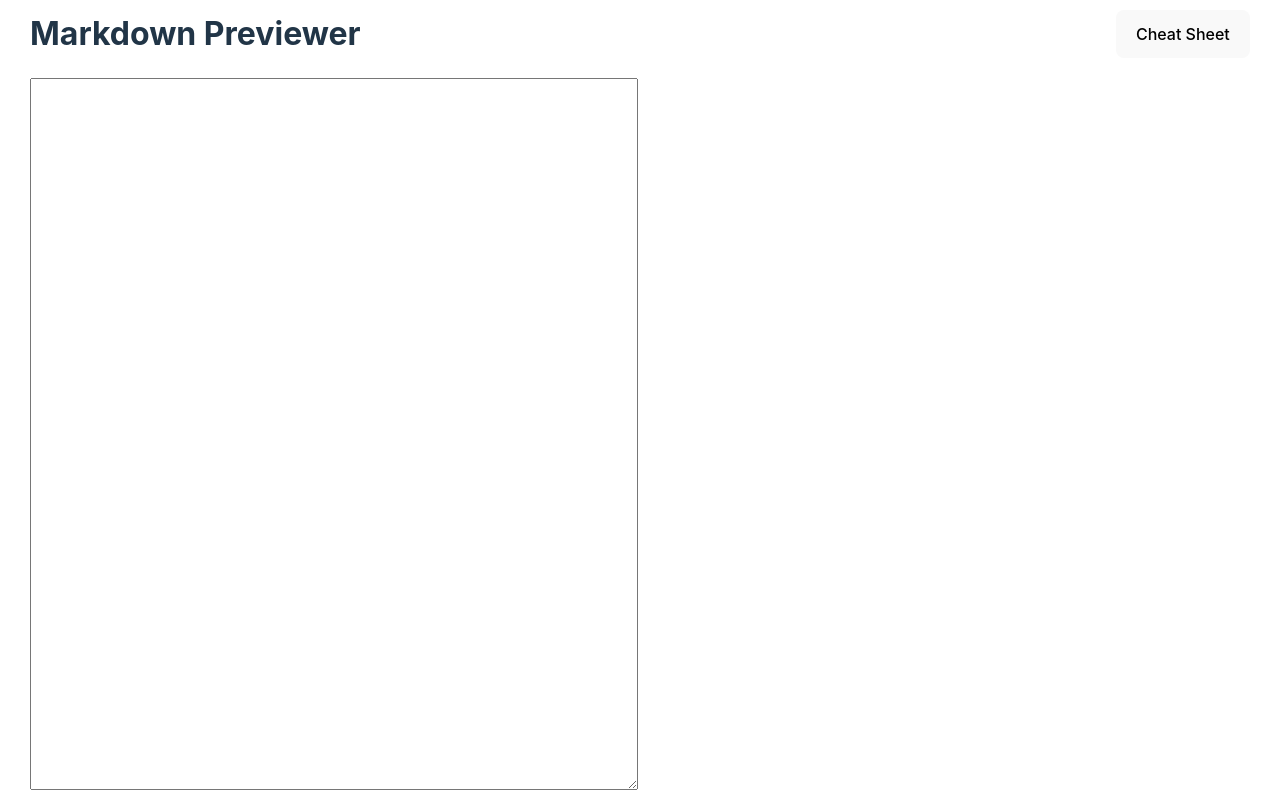
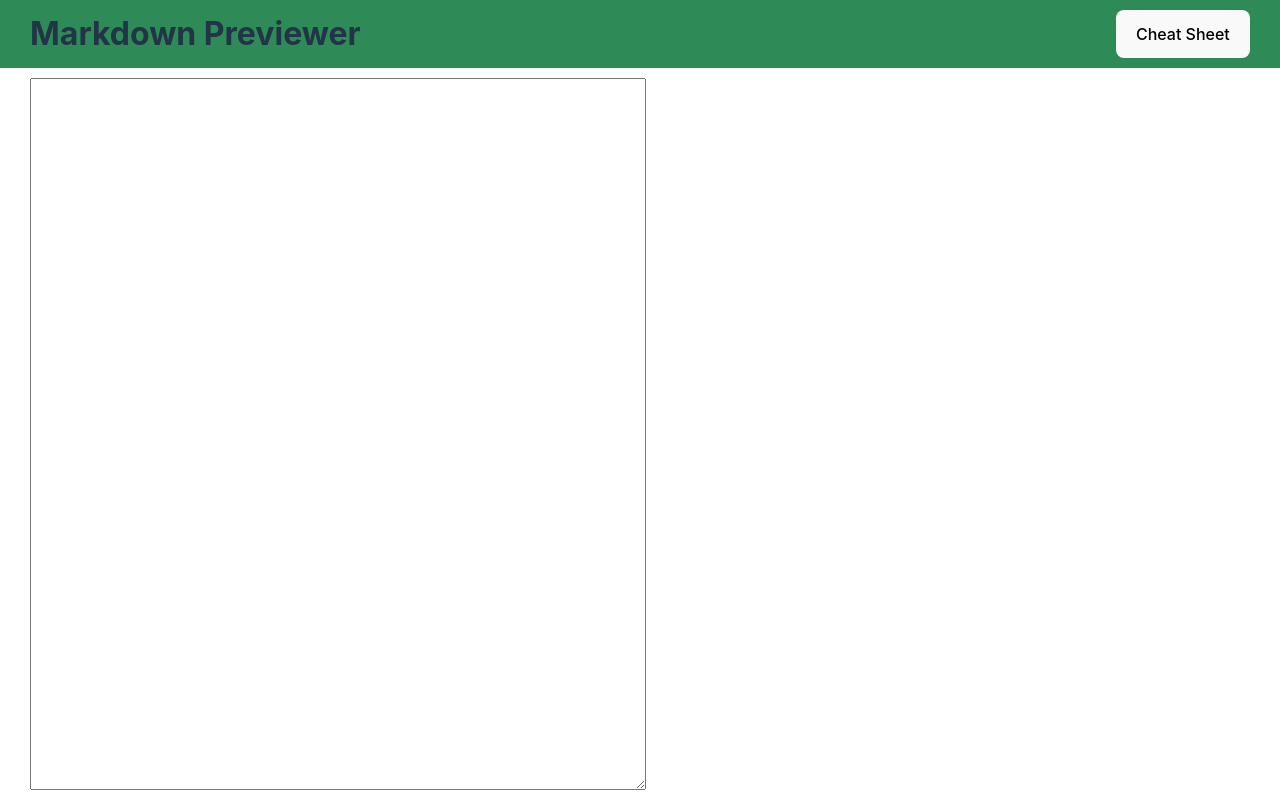
Before and after one commit to louvrecly/markdown-previewer, a React (Vite) app: page / in a window 1280 px wide. Built offline with nearby package versions, Linux system fonts and the light colour scheme.

Commit message:
adjust styling

```diff
--- a/src/components/HeaderBar.tsx
+++ b/src/components/HeaderBar.tsx
@@ -22,6 +22,7 @@ const HeaderBar = ({ title }: HeaderBarProps) => {
         $justifyContent="space-between"
         $alignItems="stretch"
         $gap={10}
+        $background="seagreen"
       >
         <h1>{title}</h1>
 
--- a/src/components/blocks/Panel/Editor.tsx
+++ b/src/components/blocks/Panel/Editor.tsx
@@ -1,8 +1,9 @@
 import styled from 'styled-components';
 
 const Editor = styled.textarea`
+  padding: 10px;
   flex: 1;
-  font-family: "Courier New", Courier, monospace;
+  font-family: 'Courier New', Courier, monospace;
 `;
 
 export default Editor;
```
